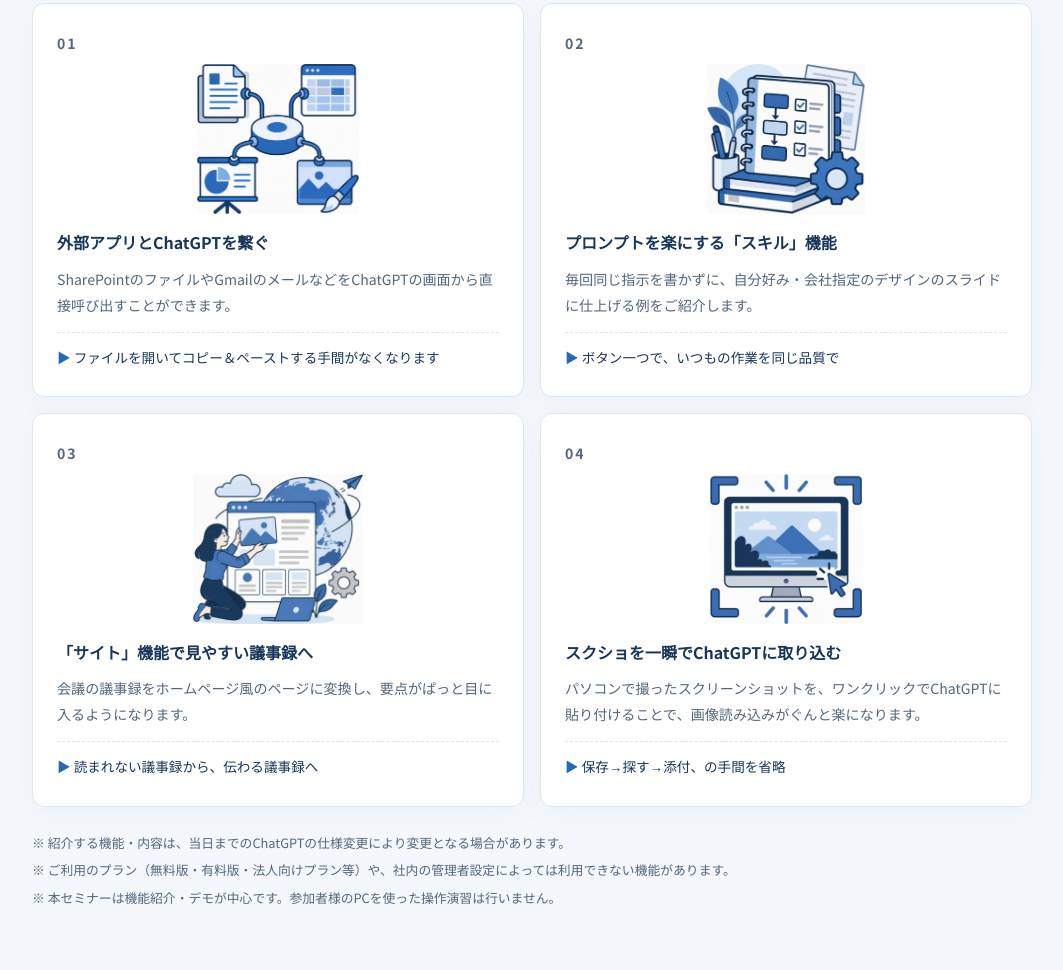
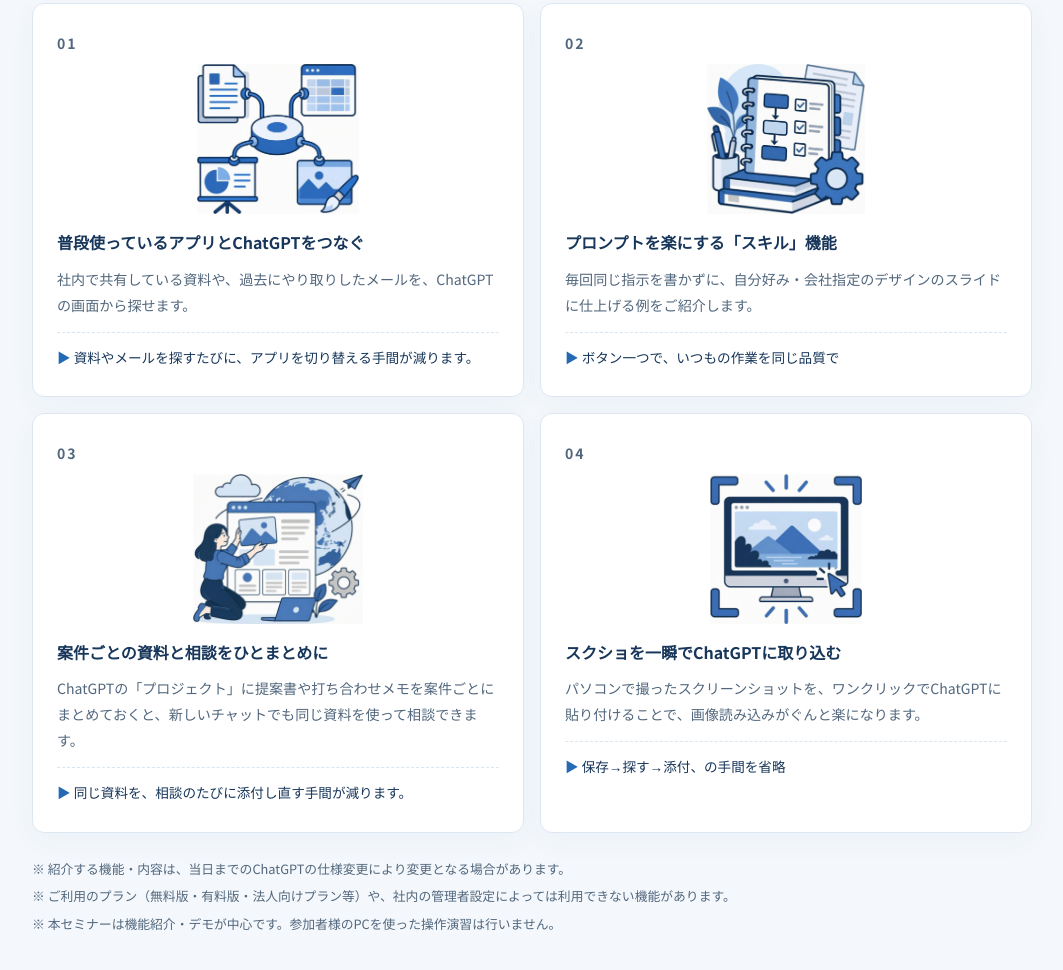
Before and after one commit to hiratatakahiro/ssentia-website, a plain HTML site: page seminar/20261210/index.html in a window 1280 px wide. Shown: the part 1391-2361 px from the top of the page, without its empty margins (108-1171 px from the left). Drawn offline with Linux system fonts and the light colour scheme.

Commit message:
seminar/20261210: カード01・03を更新し、サイト機能をプロジェクト機能に差し替え
- カード01: 見出し・説明・メリット文を書き換え
- カード03: 「サイト」から「プロジェクト」へ差し替え、画像のaltを空に
- メタ説明とJSON-LDのdescriptionも「プロジェクト」に更新

Co-Authored-By: Claude Sonnet 5.5 <noreply@anthropic.com>
Claude-Session: https://claude.ai/code/session_01WcHYwdoeVGakdtNjM38Tvs

```diff
--- a/seminar/20261210/index.html
+++ b/seminar/20261210/index.html
@@ -7,7 +7,7 @@
   <link rel="apple-touch-icon" href="/favicon.ico">
   <meta name="viewport" content="width=device-width, initial-scale=1.0">
   <title>ChatGPT実務活用セミナー 札幌｜法人向け 2026年12月10日開催｜S.sentia株式会社</title>
-  <meta name="description" content="ChatGPTを質問・壁打ちだけで終わらせていませんか？ファイル連携・スキル・サイト・Appshotsなど、実務で使える便利機能をデモで紹介する法人向け無料セミナー。2026年12月10日（木）札幌エルプラザ開催・参加無料・定員15名。">
+  <meta name="description" content="ChatGPTを質問・壁打ちだけで終わらせていませんか？ファイル連携・スキル・プロジェクト・Appshotsなど、実務で使える便利機能をデモで紹介する法人向け無料セミナー。2026年12月10日（木）札幌エルプラザ開催・参加無料・定員15名。">
   <link rel="canonical" href="https://www.ssentia.co.jp/seminar/20261210/">
 
   <meta property="og:type" content="website">
@@ -342,9 +342,9 @@ footer.sf .sf-copy{font-size:.73rem;color:#7b8fa1;margin:24px 0 0}
         <div class="sem-card">
           <p class="sem-card-no">01</p>
           <img class="sem-card-img" src="/images/seminar-20261210-feature-01.png" alt="ファイル連携（プラグイン）機能のイメージ：書類・表・スライド・画像が中央のハブにつながるイラスト" loading="lazy">
-          <h3>外部アプリとChatGPTを繋ぐ</h3>
-          <p>SharePointのファイルやGmailのメールなどをChatGPTの画面から直接呼び出すことができます。</p>
-          <p class="sem-card-benefit">ファイルを開いてコピー＆ペーストする手間がなくなります</p>
+          <h3>普段使っているアプリとChatGPTをつなぐ</h3>
+          <p>社内で共有している資料や、過去にやり取りしたメールを、ChatGPTの画面から探せます。</p>
+          <p class="sem-card-benefit">資料やメールを探すたびに、アプリを切り替える手間が減ります。</p>
         </div>
         <div class="sem-card">
           <p class="sem-card-no">02</p>
@@ -355,10 +355,10 @@ footer.sf .sf-copy{font-size:.73rem;color:#7b8fa1;margin:24px 0 0}
         </div>
         <div class="sem-card">
           <p class="sem-card-no">03</p>
-          <img class="sem-card-img" src="/images/seminar-20261210-feature-03.png" alt="サイト機能のイメージ：ウェブページに画像を配置する人物のイラスト" loading="lazy">
-          <h3>「サイト」機能で見やすい議事録へ</h3>
-          <p>会議の議事録をホームページ風のページに変換し、要点がぱっと目に入るようになります。</p>
-          <p class="sem-card-benefit">読まれない議事録から、伝わる議事録へ</p>
+          <img class="sem-card-img" src="/images/seminar-20261210-feature-03.png" alt="" loading="lazy">
+          <h3>案件ごとの資料と相談をひとまとめに</h3>
+          <p>ChatGPTの「プロジェクト」に提案書や打ち合わせメモを案件ごとにまとめておくと、新しいチャットでも同じ資料を使って相談できます。</p>
+          <p class="sem-card-benefit">同じ資料を、相談のたびに添付し直す手間が減ります。</p>
         </div>
         <div class="sem-card">
           <p class="sem-card-no">04</p>
@@ -573,7 +573,7 @@ footer.sf .sf-copy{font-size:.73rem;color:#7b8fa1;margin:24px 0 0}
   "@context": "https://schema.org",
   "@type": "Event",
   "name": "ChatGPT実務活用セミナー（生成AI活用セミナー 第2弾）",
-  "description": "ChatGPTを質問・壁打ちだけで終わらせていない法人向けの無料セミナー。ファイル連携・スキル・サイト・Appshotsなど、実務で使える便利機能をデモで紹介します。札幌エルプラザにて開催。",
+  "description": "ChatGPTを質問・壁打ちだけで終わらせていない法人向けの無料セミナー。ファイル連携・スキル・プロジェクト・Appshotsなど、実務で使える便利機能をデモで紹介します。札幌エルプラザにて開催。",
   "startDate": "2026-12-10T15:30+09:00",
   "endDate": "2026-12-10T16:30+09:00",
   "eventStatus": "https://schema.org/EventScheduled",
```
